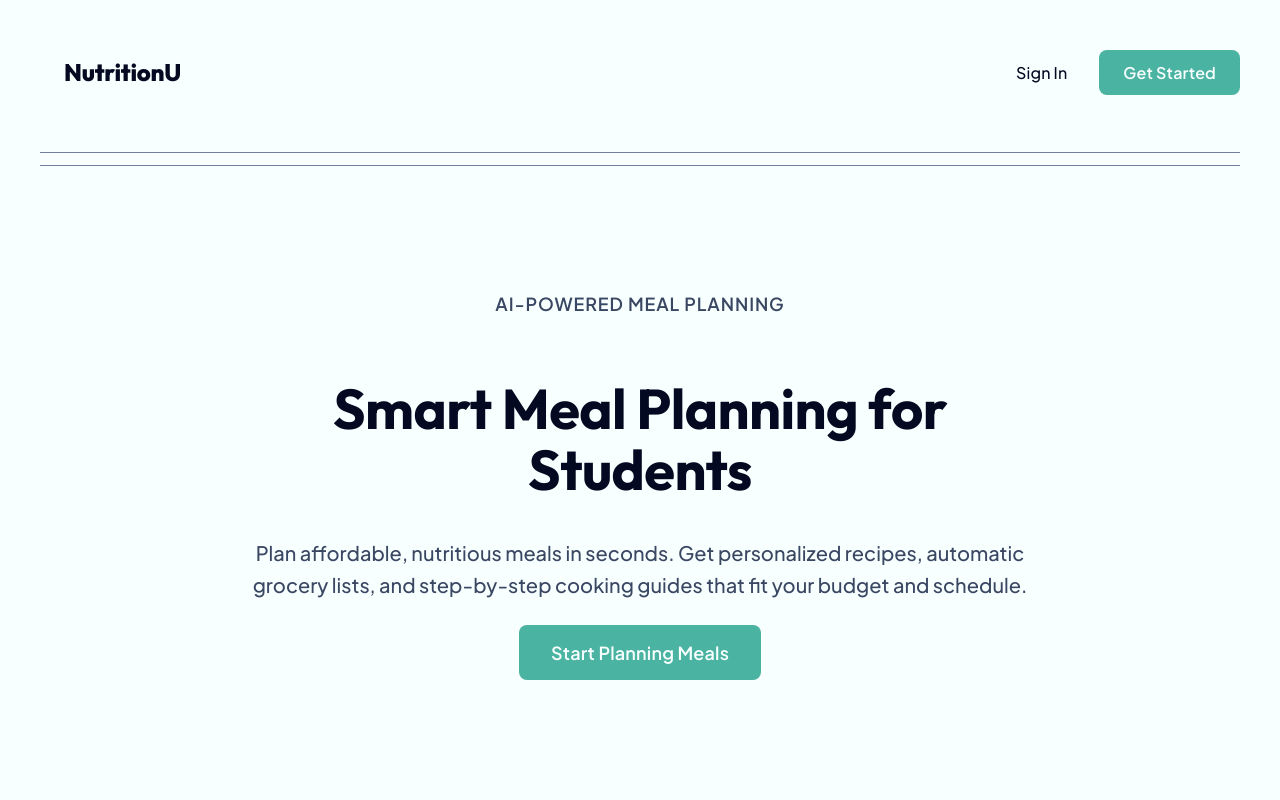
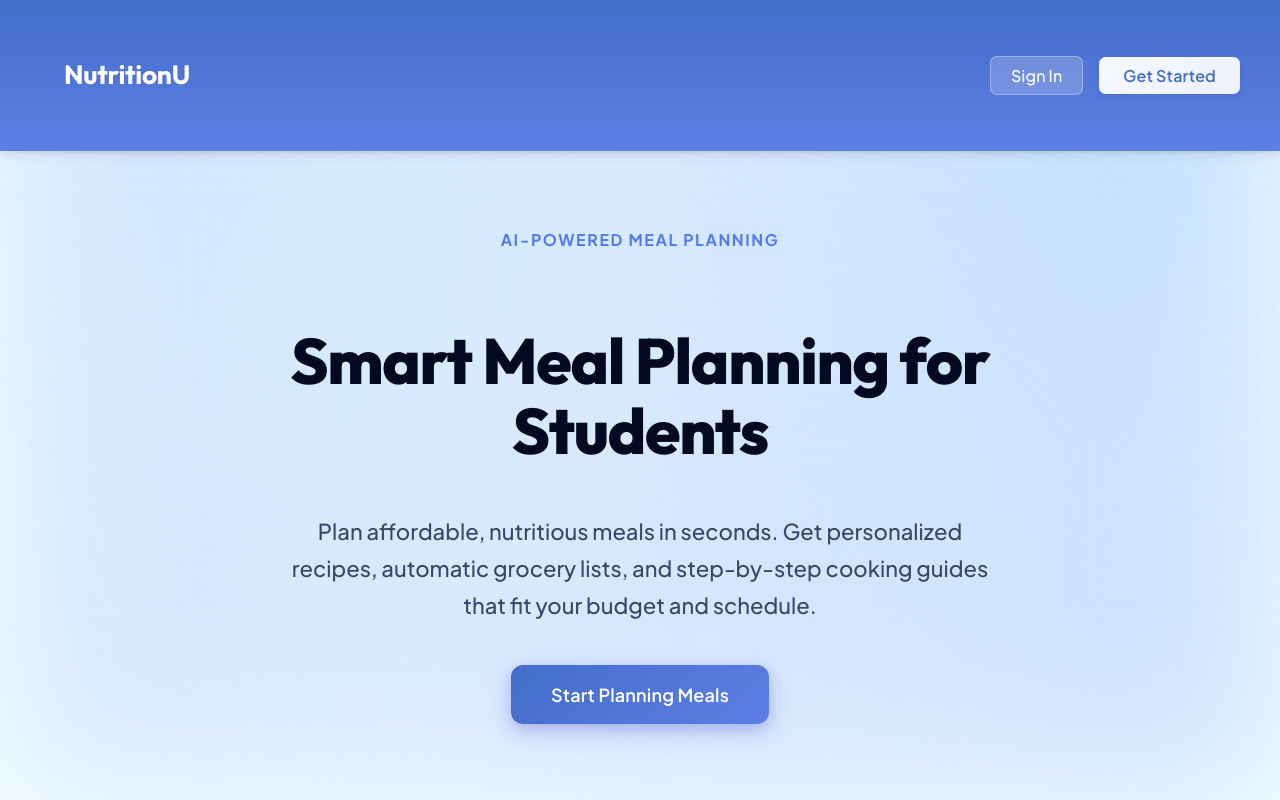
Before and after one commit to LindaMukundwa/NutritionU-Group1, a React (Vite) app in the folder frontend/: page / in a window 1280 px wide. Built offline with nearby package versions, Linux system fonts and the light colour scheme; no server answers.

Commit message:
fixed the landing page to match with the other design

```diff
--- a/frontend/src/components/LandingPage/LandingPage.css
+++ b/frontend/src/components/LandingPage/LandingPage.css
@@ -1,12 +1,78 @@
 .landing-page {
   font-family: 'Plus Jakarta Sans', -apple-system, BlinkMacSystemFont, sans-serif;
-  max-width: 1200px;
-  margin: 0 auto;
-  padding: 0 20px;
   min-height: 100vh;
   display: flex;
   flex-direction: column;
-  align-items: stretch;
+  position: relative;
+  overflow: hidden;
+}
+
+/* Soft mesh gradient background - matching dashboard */
+.landing-page::before {
+  content: '';
+  position: fixed;
+  top: 0;
+  left: 0;
+  right: 0;
+  bottom: 0;
+  background:
+    radial-gradient(
+      circle at 0% 0%,
+      oklch(0.92 0.08 268) 0%,
+      transparent 50%
+    ),
+    radial-gradient(
+      circle at 100% 0%,
+      oklch(0.90 0.10 264) 0%,
+      transparent 50%
+    ),
+    radial-gradient(
+      circle at 100% 100%,
+      oklch(0.91 0.09 270) 0%,
+      transparent 50%
+    ),
+    radial-gradient(
+      circle at 0% 100%,
+      oklch(0.93 0.06 266) 0%,
+      transparent 50%
+    ),
+    linear-gradient(
+      135deg,
+      oklch(0.95 0.04 264),
+      oklch(0.94 0.05 268),
+      oklch(0.95 0.04 272)
+    );
+  filter: blur(80px);
+  z-index: 0;
+}
+
+/* Additional soft color layer for depth */
+.landing-page::after {
+  content: '';
+  position: fixed;
+  top: 0;
+  left: 0;
+  right: 0;
+  bottom: 0;
+  background:
+    radial-gradient(
+      ellipse 600px 600px at 30% 30%,
+      oklch(0.94 0.06 260) 0%,
+      transparent 60%
+    ),
+    radial-gradient(
+      ellipse 700px 500px at 70% 60%,
+      oklch(0.92 0.08 268) 0%,
+      transparent 60%
+    ),
+    radial-gradient(
+      ellipse 500px 600px at 50% 80%,
+      oklch(0.93 0.07 272) 0%,
+      transparent 60%
+    );
+  filter: blur(100px);
+  z-index: 0;
+  opacity: 0.7;
 }
 
 /* Navigation Styles */
@@ -14,8 +80,21 @@
   display: flex;
   justify-content: space-between;
   align-items: center;
-  padding: 0 0 0.5rem 0;
-  border-bottom: 1px solid var(--border);
+  padding: 3px 40px;
+  background: linear-gradient(
+    180deg,
+    var(--primary) 0%,
+    oklch(0.62 0.16 268) 100%
+  );
+  backdrop-filter: blur(10px) saturate(150%);
+  -webkit-backdrop-filter: blur(10px) saturate(150%);
+  border-bottom: 1px solid rgba(255, 255, 255, 0.15);
+  box-shadow:
+    0 2px 12px rgba(0, 0, 0, 0.12),
+    0 1px 4px rgba(0, 0, 0, 0.06);
+  position: sticky;
+  top: 0;
+  z-index: 1000;
   flex-shrink: 0;
 }
 
@@ -23,13 +102,17 @@
   display: flex;
   align-items: center;
   margin: 0;
+  gap: 8px;
 }
 
 .logo h2 {
   margin: 0;
-  color: var(--text);
-  font-size: 1.5rem;
+  color: white;
+  font-size: 1.65rem;
   line-height: 1;
+  font-family: 'Outfit', 'Plus Jakarta Sans', system-ui, -apple-system, sans-serif;
+  font-weight: 700;
+  letter-spacing: -0.01em;
 }
 
 .auth-buttons {
@@ -39,82 +122,117 @@
 }
 
 .sign-in-btn {
-  background: none;
-  border: none;
-  color: var(--text);
+  background: rgba(255, 255, 255, 0.2);
+  border: 1px solid rgba(255, 255, 255, 0.3);
+  color: white;
   font-weight: 500;
   cursor: pointer;
-  padding: 0.5rem 1rem;
-  border-radius: 0.25rem;
-  transition: background-color 0.2s;
+  padding: 8px 20px;
+  border-radius: 7px;
+  transition: all 0.2s ease-in-out;
+  font-size: 1rem;
 }
 
 .sign-in-btn:hover {
-  background-color: var(--bg-dark);
+  background: rgba(255, 255, 255, 0.3);
+  border-color: rgba(255, 255, 255, 0.5);
+  transform: translateY(-1px);
 }
 
 .sign-in-btn:active,
 .sign-in-btn:focus {
-  background-color: var(--secondary);
-  color: var(--bg-light);
+  background: rgba(255, 255, 255, 0.35);
   outline: none;
 }
 
 .get-started-btn {
-  background: var(--secondary);
-  color: var(--bg-light);
+  background: linear-gradient(
+    135deg,
+    rgba(255, 255, 255, 0.95) 0%,
+    rgba(255, 255, 255, 0.90) 100%
+  );
+  backdrop-filter: blur(20px) saturate(120%);
+  -webkit-backdrop-filter: blur(20px) saturate(120%);
+  color: var(--primary);
   border: none;
-  padding: 0.75rem 1.5rem;
-  border-radius: 0.5rem;
+  padding: 8px 24px;
+  border-radius: 7px;
   font-weight: 600;
   cursor: pointer;
-  transition: background-color 0.2s;
+  transition: all 0.2s ease-in-out;
+  box-shadow:
+    0 2px 6px rgba(0, 0, 0, 0.08),
+    inset 0 1px 2px rgba(255, 255, 255, 0.8);
+  font-size: 1rem;
 }
 
 .get-started-btn:hover {
-  background: var(--primary);
+  background: linear-gradient(
+    135deg,
+    rgba(255, 255, 255, 1) 0%,
+    rgba(255, 255, 255, 0.95) 100%
+  );
+  box-shadow:
+    0 4px 12px rgba(0, 0, 0, 0.12),
+    inset 0 1px 2px rgba(255, 255, 255, 0.9);
+  transform: translateY(-1px);
 }
 
 .get-started-btn:active,
 .get-started-btn:focus {
-  background: var(--secondary);
+  background: rgba(255, 255, 255, 0.9);
   outline: none;
 }
 
 /* Hero Section Styles */
 .hero-section {
   text-align: center;
-  padding: 1.5rem 0 2rem 0;
-  max-width: 800px;
+  padding: 2rem 2rem;
+  max-width: 900px;
   margin: 0 auto;
   flex: 1;
   display: flex;
   flex-direction: column;
   justify-content: center;
+  position: relative;
+  z-index: 1;
 }
 
 .hero-subtitle {
-  color: var(--text-muted);
-  font-size: 1.125rem;
-  font-weight: 600;
-  margin-bottom: 0.75rem;
+  color: oklch(0.60 0.18 266);
+  font-size: 1rem;
+  font-weight: 700;
+  margin-bottom: 1.25rem;
   text-transform: uppercase;
-  letter-spacing: 0.05em;
+  letter-spacing: 0.1em;
+  background: linear-gradient(
+    135deg,
+    oklch(0.60 0.18 266) 0%,
+    oklch(0.62 0.18 268) 100%
+  );
+  -webkit-background-clip: text;
+  -webkit-text-fill-color: transparent;
+  background-clip: text;
 }
 
 .hero-title {
-  font-size: 3.5rem;
-  font-weight: 700;
+  font-size: 4rem;
+  font-weight: 800;
   line-height: 1.1;
   color: var(--text);
-  margin-bottom: 1rem;
+  margin-bottom: 1.5rem;
+  font-family: 'Outfit', 'Plus Jakarta Sans', system-ui, -apple-system, sans-serif;
+  letter-spacing: -0.02em;
 }
 
 .hero-description {
-  font-size: 1.25rem;
+  font-size: 1.375rem;
   color: var(--text-muted);
-  line-height: 1.6;
-  margin-bottom: 1.5rem;
+  line-height: 1.7;
+  margin-bottom: 2.5rem;
+  max-width: 700px;
+  margin-left: auto;
+  margin-right: auto;
 }
 
 .cta-buttons {
@@ -125,64 +243,127 @@
 }
 
 .primary-btn {
-  background: var(--secondary);
-  color: var(--bg-light);
+  background: linear-gradient(
+    135deg,
+    var(--primary) 0%,
+    oklch(0.62 0.16 268) 100%
+  );
+  color: white;
   border: none;
-  padding: 1rem 2rem;
-  border-radius: 0.5rem;
+  padding: 1.125rem 2.5rem;
+  border-radius: 12px;
   font-size: 1.125rem;
   font-weight: 600;
   cursor: pointer;
-  transition: background-color 0.2s;
+  transition: all 0.3s ease-in-out;
+  box-shadow:
+    0 8px 24px rgba(92, 107, 204, 0.3),
+    0 4px 12px rgba(92, 107, 204, 0.2);
+  position: relative;
+  overflow: hidden;
+}
+
+.primary-btn::before {
+  content: '';
+  position: absolute;
+  top: 0;
+  left: 0;
+  right: 0;
+  bottom: 0;
+  background: linear-gradient(
+    135deg,
+    transparent 0%,
+    rgba(255, 255, 255, 0.2) 50%,
+    transparent 100%
+  );
+  transform: translateX(-100%);
+  transition: transform 0.6s ease;
+}
+
+.primary-btn:hover::before {
+  transform: translateX(100%);
 }
 
 .primary-btn:hover {
-  background: var(--primary);
+  background: linear-gradient(
+    135deg,
+    oklch(0.60 0.17 264) 0%,
+    oklch(0.64 0.17 270) 100%
+  );
+  box-shadow:
+    0 12px 32px rgba(92, 107, 204, 0.4),
+    0 6px 16px rgba(92, 107, 204, 0.3);
+  transform: translateY(-2px);
 }
 
 .primary-btn:active,
 .primary-btn:focus {
-  background: var(--secondary);
+  transform: translateY(0);
   outline: none;
 }
 
 .secondary-btn {
-  background: none;
-  border: 1px solid var(--border-muted);
+  background: linear-gradient(
+    135deg,
+    rgba(255, 255, 255, 0.7) 0%,
+    rgba(255, 255, 255, 0.6) 100%
+  );
+  backdrop-filter: blur(20px) saturate(120%);
+  -webkit-backdrop-filter: blur(20px) saturate(120%);
+  border: 1px solid rgba(255, 255, 255, 0.5);
   color: var(--text);
-  padding: 1rem 2rem;
-  border-radius: 0.5rem;
+  padding: 1.125rem 2.5rem;
+  border-radius: 12px;
   font-size: 1.125rem;
   font-weight: 500;
   cursor: pointer;
-  transition: all 0.2s;
+  transition: all 0.2s ease-in-out;
+  box-shadow:
+    0 4px 12px rgba(0, 0, 0, 0.08),
+    inset 0 1px 2px rgba(255, 255, 255, 0.8);
 }
 
 .secondary-btn:hover {
-  border-color: var(--secondary);
-  color: var(--secondary);
+  background: linear-gradient(
+    135deg,
+    rgba(255, 255, 255, 0.85) 0%,
+    rgba(255, 255, 255, 0.75) 100%
+  );
+  border-color: rgba(255, 255, 255, 0.8);
+  box-shadow:
+    0 6px 16px rgba(0, 0, 0, 0.12),
+    inset 0 1px 2px rgba(255, 255, 255, 0.9);
+  transform: translateY(-2px);
 }
 
 .secondary-btn:active,
 .secondary-btn:focus {
-  background: var(--secondary);
-  color: var(--bg-light);
-  border-color: var(--secondary);
+  transform: translateY(0);
   outline: none;
-}
-
-.divider {
-  height: 1px;
-  background: var(--border);
-  margin: 0.75rem 0;
-  flex-shrink: 0;
 }
 
 /* Responsive Design */
 @media (max-width: 768px) {
   .navbar {
-    flex-direction: column;
-    gap: 1rem;
+    padding: 12px 20px;
+  }
+
+  .auth-buttons {
+    gap: 0.5rem;
+  }
+
+  .sign-in-btn {
+    padding: 8px 16px;
+    font-size: 0.875rem;
+  }
+
+  .get-started-btn {
+    padding: 8px 20px;
+    font-size: 0.875rem;
+  }
+
+  .hero-section {
+    padding: 3rem 1.5rem;
   }
 
   .hero-title {
@@ -201,5 +382,6 @@
   .secondary-btn {
     width: 100%;
     text-align: center;
+    padding: 1rem 2rem;
   }
 }
```
